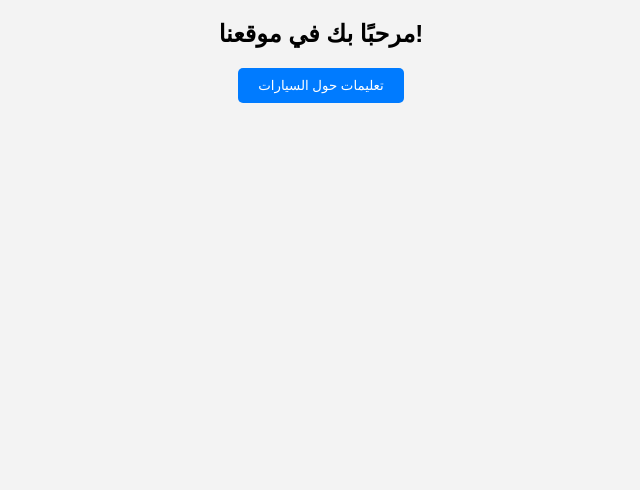
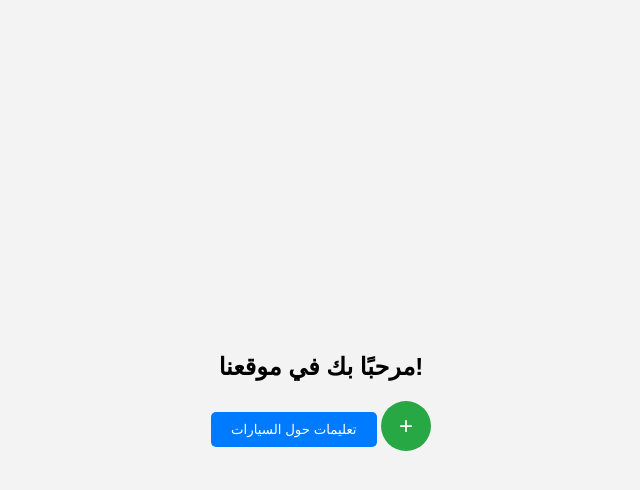
Before and after one commit to Good-man11/Vivocar, a plain HTML site: page index.html in a window 1280 px wide. Shown: the whole page, without its empty margins (319-959 px from the left). Drawn offline with Linux system fonts and the light colour scheme.

Commit message:
Update index.html

```diff
--- a/index.html
+++ b/index.html
@@ -8,9 +8,16 @@
         body {
             font-family: Arial, sans-serif;
             background-color: #f3f3f3;
+            display: flex;
+            justify-content: center;
+            align-items: center;
+            height: 100vh;
+            margin: 0;
+        }
+        .container {
             text-align: center;
         }
-        /* تصميم زر */
+        /* تصميم زر المعلومات */
         .info-button {
             padding: 10px 20px;
             background-color: #007BFF;
@@ -19,9 +26,28 @@
             border-radius: 5px;
             cursor: pointer;
             transition: background-color 0.3s ease;
+            margin-bottom: 20px;
         }
         .info-button:hover {
             background-color: #0056b3;
+        }
+        /* تصميم الزر الدائري */
+        .circle-button {
+            width: 50px;
+            height: 50px;
+            background-color: #28a745;
+            color: white;
+            border: none;
+            border-radius: 50%;
+            cursor: pointer;
+            transition: background-color 0.3s ease;
+            display: inline-flex;
+            justify-content: center;
+            align-items: center;
+            font-size: 24px;
+        }
+        .circle-button:hover {
+            background-color: #218838;
         }
         /* تصميم مربع الحوار */
         .modal {
@@ -60,8 +86,11 @@
 </head>
 <body>
 
-<h2>مرحبًا بك في موقعنا!</h2>
-<button class="info-button" id="infoBtn" aria-label="اضغط لعرض تعليمات حول السيارات">تعليمات حول السيارات</button>
+<div class="container">
+    <h2>مرحبًا بك في موقعنا!</h2>
+    <button class="info-button" id="infoBtn" aria-label="اضغط لعرض تعليمات حول السيارات">تعليمات حول السيارات</button>
+    <button class="circle-button" id="circleBtn" aria-label="زر دائري">+</button>
+</div>
 
 <!-- مربع الحوار -->
 <div id="myModal" class="modal" role="dialog" aria-labelledby="dialog-title" aria-hidden="true">
```
